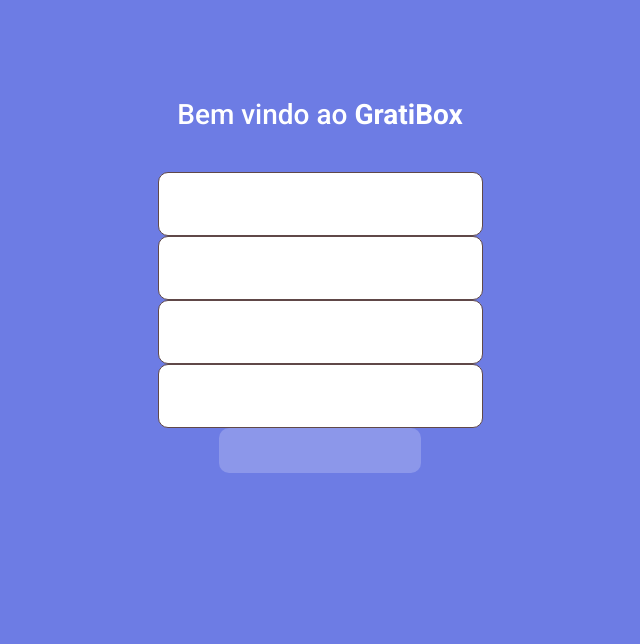
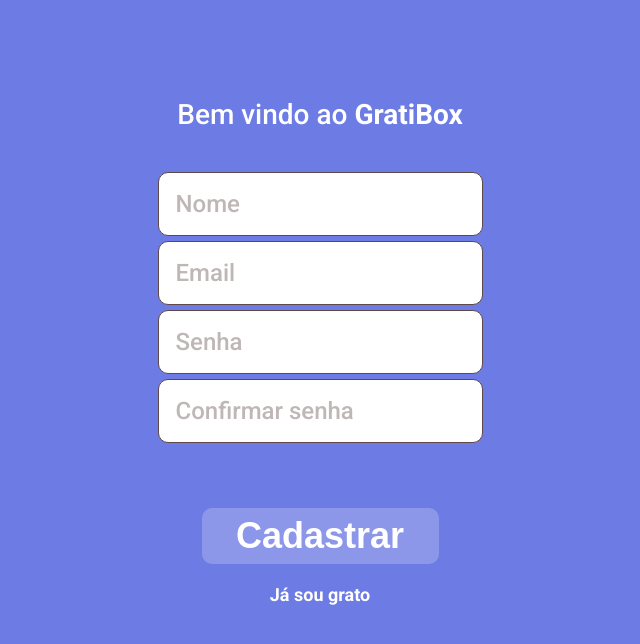
Before and after one commit to Kevinmsouza/Gratbox-front, a React (Create React App) app: page /sign-up in a window 1280 px wide. Shown: the top 644 px of the page, without its empty margins (320-960 px from the left). Built offline with nearby package versions, Linux system fonts and the light colour scheme.

Commit message:
finished sign up page layout

```diff
--- a/src/components/pages/SignUp.js
+++ b/src/components/pages/SignUp.js
@@ -1,53 +1,78 @@
 import { useState } from "react";
-import { BigText, BrandName, Button, FrontPageForm, FrontPageInput, PageStyle } from "../shared/styledComponents";
+import { useHistory } from "react-router";
+import {
+    BigText,
+    BrandName,
+    Button,
+    FrontPageForm,
+    FrontPageInput,
+    PageStyle,
+    TextButton,
+} from "../shared/styledComponents";
 
 export default function SignUp() {
-    const [name, setName] = useState('');
-    const [email, setEmail] = useState('');
-    const [password, setPassword] = useState('');
-    const [confirmPassword, setConfirmPassword] = useState('');
+    const [name, setName] = useState("");
+    const [email, setEmail] = useState("");
+    const [password, setPassword] = useState("");
+    const [confirmPassword, setConfirmPassword] = useState("");
+    let history = useHistory();
 
-
+    function signUp(e) {
+        e.preventDefault();
+    }
 
     return (
         <PageStyle>
             <BigText>
                 Bem vindo ao <BrandName>GratiBox</BrandName>
             </BigText>
-            <FrontPageForm>
+            <FrontPageForm onSubmit={signUp}>
                 <FrontPageInput
-                    type='text'
+                    type="text"
                     value={name}
                     onChange={(e) => setName(e.target.value)}
-                    pattern={/.{3,}/}
-                    title=''
-                    placehoulder='Nome'
+                    pattern='.{3,}'
+                    title="Nomes devem ter no minimo 3 caracteres."
+                    placeholder="Nome"
+                    required
                 />
                 <FrontPageInput
-                    type='email'
+                    type="email"
                     value={email}
                     onChange={(e) => setEmail(e.target.value)}
-                    pattern={/^[a-z0-9.]+@[a-z0-9]+\.[a-z]+\.([a-z]+)?$/i}
-                    title=''
-                    placehoulder='Email'
+                    placeholder="Email"
+                    required
                 />
                 <FrontPageInput
-                    type='password'
+                    type="password"
                     value={password}
                     onChange={(e) => setPassword(e.target.value)}
-                    pattern={/.{4,}/}
-                    title=''
-                    placehoulder='Senha'
+                    pattern='.{4,}'
+                    title="Senhas dever ter no minimo 4 caracteres."
+                    placeholder="Senha"
+                    required
                 />
                 <FrontPageInput
-                    type='password'
+                    type="password"
                     value={confirmPassword}
                     onChange={(e) => setConfirmPassword(e.target.value)}
                     pattern={password}
-                    title=''
-                    placehoulder='Confirmar senha'
+                    title="Senhas devem ser iguais"
+                    placeholder="Confirmar senha"
+                    required
                 />
-                <Button></Button>
+                <Button
+                    type="submit"
+                    width="237px"
+                    height="56px"
+                    font="36px"
+                    marginTop="60px"
+                >
+                    Cadastrar
+                </Button>
+                <TextButton onClick={() => history.push("/login")}>
+                    Já sou grato
+                </TextButton>
             </FrontPageForm>
         </PageStyle>
     );
--- a/src/components/shared/styledComponents.js
+++ b/src/components/shared/styledComponents.js
@@ -34,6 +34,7 @@
     border: none;
     border-radius: 10px;
     color: #fff;
+    margin-top: ${props => props.marginTop || "0px"};
 `;
 
 const TextButton = styled.p`
@@ -55,6 +56,21 @@
     height: 64px;
     border: 1px solid #604848;
     border-radius: 10px;
+    font-weight: 500;
+    font-size: 24px;
+    padding-left: 17px;
+    margin-bottom: 5px;
+    font-family: 'Roboto', sans-serif;
+    color: #333;
+    &:focus{
+        outline: none;
+    }
+    &::placeholder{
+        color: rgba(96, 72, 72, 0.4);
+        font-weight: 500;
+        font-size: 24px;
+
+    }
 `;
 
 
```
